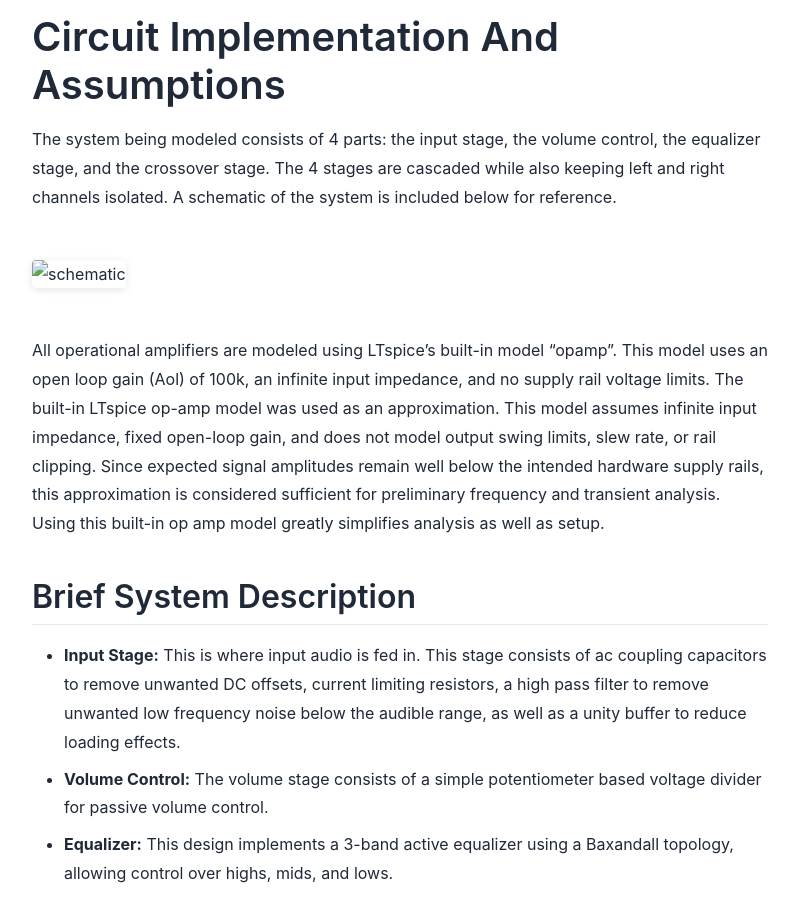
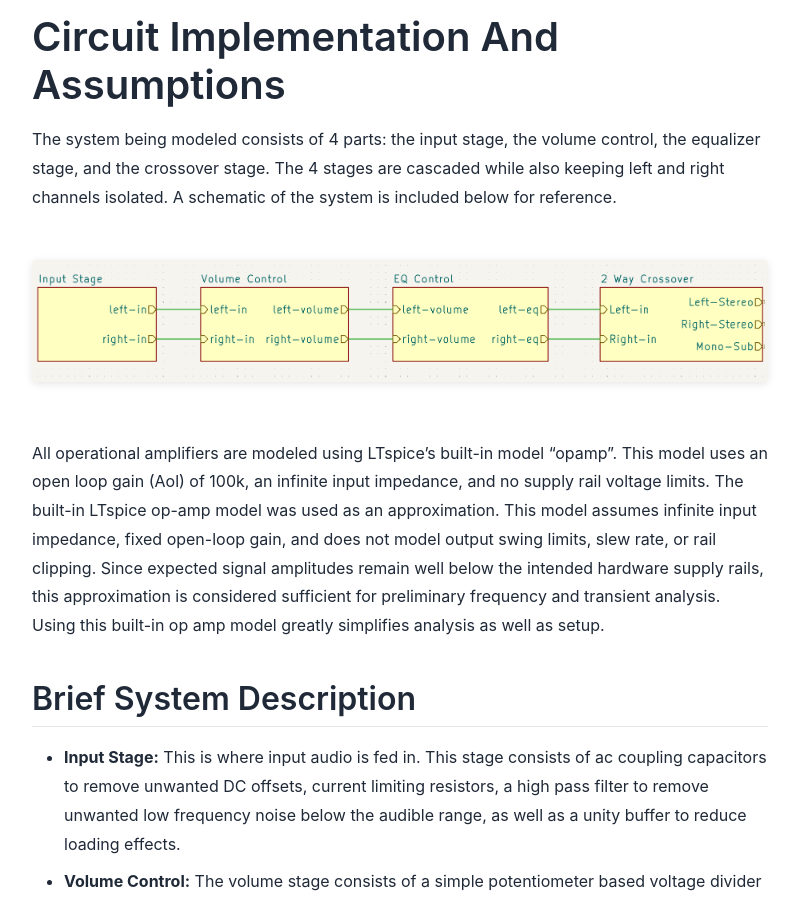
Before and after one commit to saper6569/blog-site, a Jekyll site: the page built from _posts/2026-05-22-Sound-System-Simulation.md, in a window 1280 px wide and 900 px high, scrolled down 1301 px. Shown: the whole window, without its empty margins (240-1039 px from the left). Built offline with Jekyll 4.4.1, drawn with Linux system fonts in a browser that asks for light colours.

Commit message:
image fix

````diff
--- a/_posts/2026-05-22-Sound-System-Simulation.md
+++ b/_posts/2026-05-22-Sound-System-Simulation.md
@@ -23,9 +23,9 @@ The transient analysis is to evaluate the full system behaviour in the time doma
 # Circuit Implementation And Assumptions
 The system being modeled consists of 4 parts: the input stage, the volume control, the equalizer stage, and the crossover stage. The 4 stages are cascaded while also keeping left and right channels isolated. A schematic of the system is included below for reference.
 
-![schematic]({{ 'assets/images/2026-05-15 system.png’ | relative_url }})
+![schematic]({{ 'assets/images/2026-05-15 system.png' | relative_url }})
 
-All operational amplifiers are modeled using LTspice’s built-in model “opamp”. This model uses an open loop gain (Aol) of 100k, an infinite input impedance, and no supply rail voltage limits. The built-in LTspice op-amp model was used as an approximation. This model assumes infinite input impedance, fixed open-loop gain, and does not model output swing limits, slew rate, or rail clipping. Since expected signal amplitudes remain well below the intended hardware supply rails, this approximation is considered sufficient for preliminary frequency and transient analysis. Using this built-in op amp model greatly simplifies analysis as well as setup.
+All operational amplifiers are modeled using LTspice's built-in model “opamp”. This model uses an open loop gain (Aol) of 100k, an infinite input impedance, and no supply rail voltage limits. The built-in LTspice op-amp model was used as an approximation. This model assumes infinite input impedance, fixed open-loop gain, and does not model output swing limits, slew rate, or rail clipping. Since expected signal amplitudes remain well below the intended hardware supply rails, this approximation is considered sufficient for preliminary frequency and transient analysis. Using this built-in op amp model greatly simplifies analysis as well as setup.
 
 ## Brief System Description
 - **Input Stage:** This is where input audio is fed in. This stage consists of ac coupling capacitors to remove unwanted DC offsets, current limiting resistors, a high pass filter to remove unwanted low frequency noise below the audible range, as well as a unity buffer to reduce loading effects.
@@ -39,7 +39,7 @@ Since both AC and Transient analysis are being performed 2 schematic layouts are
 ### Crossover Schematic for AC Analysis
 For assessing the crossover functionality, a single channel can be analyzed, since both channels are identical. The voltage source is set to an AC signal with an amplitude of 1V.
 
-![schematic]({{ 'assets/images/2026-05-15 crossover.jpg’ | relative_url }})
+![schematic]({{ 'assets/images/2026-05-15 crossover.jpg' | relative_url }})
 
 ### Full System Schematic for Transient Analysis
 For assessing the system as a whole, all stages are cascaded as they would in the physical implementation. The input waveform comes directly from a 2-channel wav file, which LTspice normalizes to 1V amplitude centred at 0.
@@ -49,7 +49,7 @@ For assessing the system as a whole, all stages are cascaded as they would in th
 ![schematic]({{ 'assets/images/2026-05-15 system schematic.png' | relative_url }})
 
 # Frequency Response (AC Analysis)
-The frequency response of the crossover is used to validate proper 4th-order Linkwitz-Riley behaviour. This is achieved by cascading two Butterworth filters of the same cutoff frequency, resulting in outputs that are each attenuated by −6 dB at the crossover frequency and remain in phase when summed. Another important confirmation is that the crossover has a roll-off rate of 24 dB per octave, meaning frequencies beyond the crossover point are attenuated very rapidly. The steep slope helps reduce overlap between drivers, improving frequency separation and reducing unwanted distortion or interference outside each speaker’s intended operating range.
+The frequency response of the crossover is used to validate proper 4th-order Linkwitz-Riley behaviour. This is achieved by cascading two Butterworth filters of the same cutoff frequency, resulting in outputs that are each attenuated by −6 dB at the crossover frequency and remain in phase when summed. Another important confirmation is that the crossover has a roll-off rate of 24 dB per octave, meaning frequencies beyond the crossover point are attenuated very rapidly. The steep slope helps reduce overlap between drivers, improving frequency separation and reducing unwanted distortion or interference outside each speaker's intended operating range.
 
 ## Simulation Setup and SPICE Directives
 To evaluate the frequency response of the crossover network, an AC sweep analysis was performed in LTspice. The simulation was configured to analyze how the filter stages attenuate and pass signals across the audible frequency spectrum. An AC sweep analysis tests the circuit at various frequencies to show behaviour at different frequencies.
@@ -67,14 +67,14 @@ These directives configure an AC small-signal analysis with the following parame
 - The sweep ends at 20 kHz, covering the upper range of the audible spectrum.
 - .lib opamp.sub loads external operational amplifier models required by the circuit.
 
-This setup allows the crossover’s gain and attenuation characteristics to be observed across the full audio band.
+This setup allows the crossover's gain and attenuation characteristics to be observed across the full audio band.
 
 ## Results
 Below is a frequency response plot of the crossover circuit, as well as a close up of the crossover frequency. From these plots, the crossover frequency is found to be 101Hz at an attenuation of -6.26dB. Furthermore, these plots display that the crossover has a steep roll-off rate of 24 dB per octave as intended.
 
-![schematic]({{ 'assets/images/2026-05-17 crossover filters.png’ | relative_url }})
+![schematic]({{ 'assets/images/2026-05-17 crossover filters.png' | relative_url }})
 
-![schematic]({{ 'assets/images/2026-05-17 crossover frequency.png’ | relative_url }})
+![schematic]({{ 'assets/images/2026-05-17 crossover frequency.png' | relative_url }})
 
 The other key characteristics of the crossover that are analyzed are ensuring a flat summed amplitude response across the passband. This can be done in LTspice by showing the summed waveforms of highs-out and lows-out. As seen in the 2 graphs below, there is a relatively flat response. There is a -226.12mdB attenuation at the crossover frequency, which is likely due to the differing cut-off frequencies between the high-pass and low-pass filters (read more on this from the [previous post](/2026-05-07-Sound-System-Crossover-Design.md#crossover-frequency-mismatch)). It is very unlikely that this difference is perceptible to the human ear under normal listening conditions.
 
@@ -95,7 +95,7 @@ The transient simulation is used for assessing the entire system using “real
 ## Potentiometer Setup
 Due to potentiometers not being natively supported by LTspice, they are implemented using simple voltage dividers. A real potentiometer is just a single resistive strip with a movable wiper that splits the total resistance into two sections, which exactly matches a voltage divider. Below is the volume potentiometer with the changeable parameter v:
 
-![schematic]({{ 'assets/images/2026-05-19 pot.png’ | relative_url }})
+![schematic]({{ 'assets/images/2026-05-19 pot.png' | relative_url }})
 
 where v represents the wiper position and ranges from 0 to 1.
 
@@ -104,7 +104,7 @@ As v changes, resistance shifts between the upper and lower resistors while main
 This method provides a simple way to simulate adjustable controls in LTspice without requiring a dedicated potentiometer component.
 
 ## Simulation Setup and SPICE Directives
-To simulate the circuit under a “real” input, LTspice’s built-in wav file support is used. LTspice has the ability to import WAV files as waveforms, as well as export WAV files from waveforms.
+To simulate the circuit under a “real” input, LTspice's built-in wav file support is used. LTspice has the ability to import WAV files as waveforms, as well as export WAV files from waveforms.
 
 To set up the input waveforms from a wav file, voltage sources V1 and V2 are set as follows:
 ```
@@ -146,7 +146,7 @@ These directives configure the simulation as follows:
 44.1k sets the sample rate to 44.1 kHz, matching CD-quality audio (lossless).
 - BLEFT and BRIGHT are used to combine the left/right outputs with the subwoofer output into mixed audio channels, Lmix and Rmix. These are then combined as channels into “together.wav”.
 - .lib opamp.sub loads external operational amplifier models required by the circuit.
-- .tran 10 performs a transient simulation over 10 seconds to capture the circuit’s time-domain response.
+- .tran 10 performs a transient simulation over 10 seconds to capture the circuit's time-domain response.
 
 This setup allows both electrical verification of the complete audio system and subjective evaluation by generating playable audio files from the simulated outputs.
 
@@ -157,7 +157,7 @@ This section presents the audio outputs generated from the simulation, including
 
   <figure>
     <audio controls>
-      <source src="/assets/files/2026-05-19 Daft-Punk-One-More-Time.wav" type="audio/wav">
+      <source src="assets/files/2026-05-19 Daft-Punk-One-More-Time.wav" type="audio/wav">
       Your browser does not support the audio element.
     </audio>
     <figcaption>Original Audio File</figcaption>
@@ -165,7 +165,7 @@ This section presents the audio outputs generated from the simulation, including
 
   <figure>
     <audio controls>
-      <source src="/assets/files/2026-05-19 bass.wav" type="audio/wav">
+      <source src="assets/files/2026-05-19 bass.wav" type="audio/wav">
       Your browser does not support the audio element.
     </audio>
     <figcaption>Subwoofer (Bass) Output</figcaption>
@@ -173,7 +173,7 @@ This section presents the audio outputs generated from the simulation, including
 
   <figure>
     <audio controls>
-      <source src="/assets/files/2026-05-19 l+r.wav" type="audio/wav">
+      <source src="assets/files/2026-05-19 l+r.wav" type="audio/wav">
       Your browser does not support the audio element.
     </audio>
     <figcaption>Left + Right Stereo Channels</figcaption>
@@ -181,7 +181,7 @@ This section presents the audio outputs generated from the simulation, including
 
   <figure>
     <audio controls>
-      <source src="/assets/files/2026-05-19 together.wav" type="audio/wav">
+      <source src="assets/files/2026-05-19 together.wav" type="audio/wav">
       Your browser does not support the audio element.
     </audio>
     <figcaption>Final Combined Output</figcaption>
@@ -195,7 +195,7 @@ When the signals are recombined, the final output demonstrates that the system p
 
 The performance of the 3-band equalizer is evaluated by systematically varying the control parameters b (bass), m (mid), and t (treble) within the simulation. Each parameter is individually tested at two extreme values, 0.1 and 0.9, while all other parameters are held constant at 0.5. This approach isolates the effect of each frequency band, allowing the contribution of bass, midrange, and treble shaping to be clearly observed.
 
-By setting a single parameter to 0.1, the corresponding frequency band is significantly attenuated, making it possible to observe how the circuit behaves under reduced gain conditions. Conversely, setting the parameter toward 0.9 increases the relative emphasis of that frequency band, showing how strongly the filter allows or boosts that portion of the spectrum. This contrast provides a clear visual and audible indication of each control’s influence on the overall signal.
+By setting a single parameter to 0.1, the corresponding frequency band is significantly attenuated, making it possible to observe how the circuit behaves under reduced gain conditions. Conversely, setting the parameter toward 0.9 increases the relative emphasis of that frequency band, showing how strongly the filter allows or boosts that portion of the spectrum. This contrast provides a clear visual and audible indication of each control's influence on the overall signal.
 
 Repeating this process for all three parameters ensures that the response of each band can be independently verified. The resulting outputs are then compared to confirm that the equalizer behaves predictably.
 
@@ -256,11 +256,11 @@ Below are the audio samples demonstrating this behaviour:
 
 Apart from sonic analysis, waveforms can also be interpreted to display system behaviour. below a section from the plot showing the left input against the left output summed with the subwoofer channel. This displays the lack of distortion as the waveform remains very similar to the original input, apart from the small phase shift. The phase shift does not affect the audio as the same shift is applied to all the output channels.
 
-![schematic]({{ 'assets/images/2026-05-19 phase.png’ | relative_url }})
+![schematic]({{ 'assets/images/2026-05-19 phase.png' | relative_url }})
 
 The functionality of the volume potentiometer can also be verified in a similar manner. Below, the output waveform is plotted, where the green line represents parameter v set to 0.1 and the blue where v is set to 0.9. The change in amplitude, as well as the lack of distortion between the signals, displays proper functionality.
 
-![schematic]({{ 'assets/images/2026-05-19 volume.png’ | relative_url }})
+![schematic]({{ 'assets/images/2026-05-19 volume.png' | relative_url }})
 
 ### Conclusions
 By running the transient analysis, the audio outputs generated from the simulations demonstrate that the system is functioning as intended. The crossover functionality is confirmed by the separation of frequency content into the subwoofer and stereo channels. The isolated bass track confirms effective extraction of low-frequency audio, and the left/right outputs preserve the higher-frequency stereo information.
````
